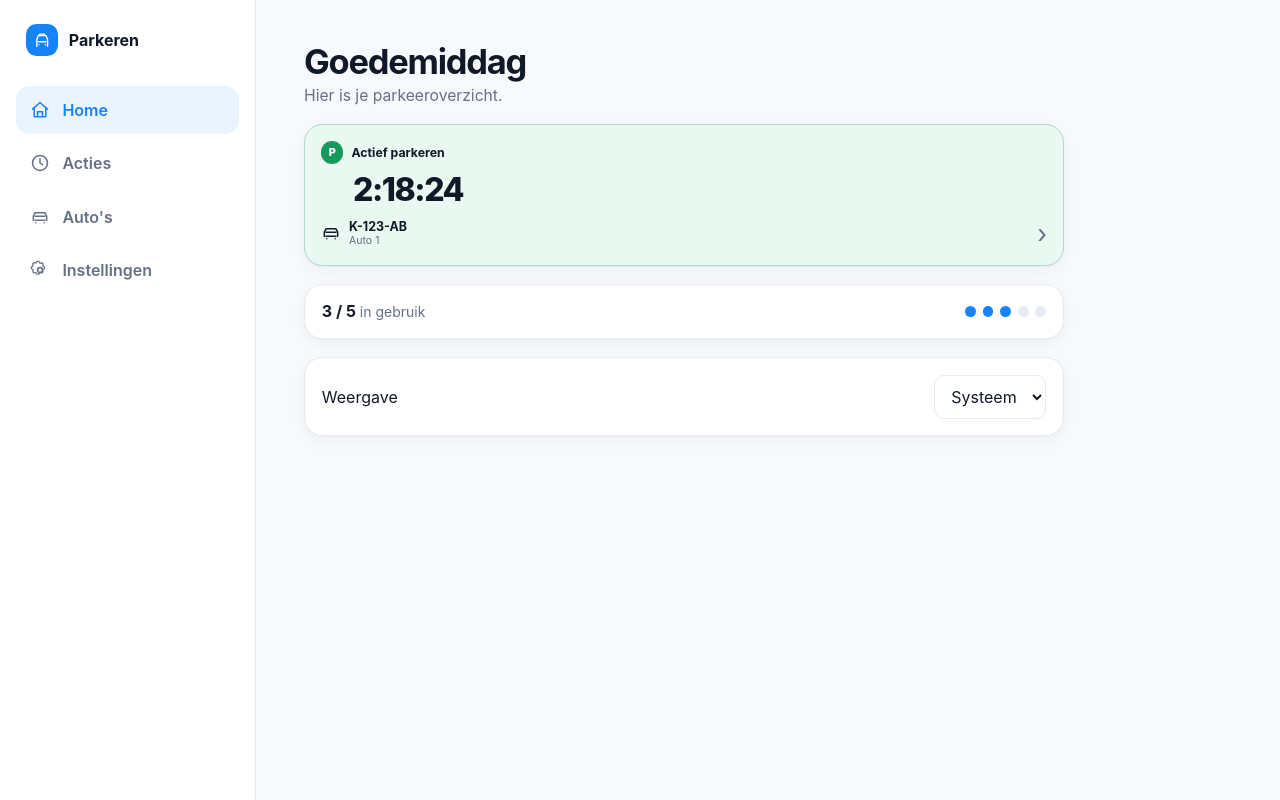
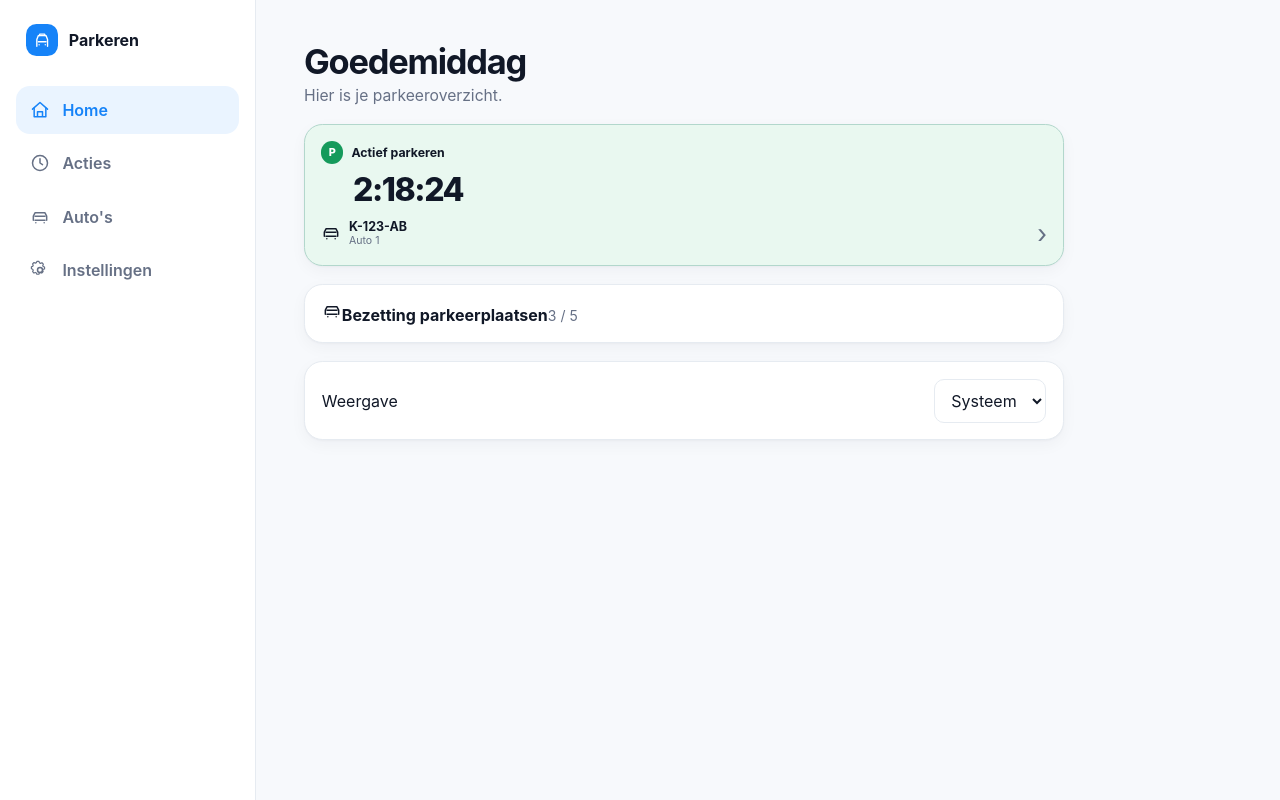
Before and after one commit to VanHinthem/Parkeren, a React (Vite) app in the folder src/Parkeren.Web/: page / in a window 1280 px wide. Built offline with nearby package versions, Linux system fonts and the light colour scheme.

Commit message:
style: rebuild capacity indicator

```diff
--- a/src/Parkeren.Web/src/components/CapacityIndicator.tsx
+++ b/src/Parkeren.Web/src/components/CapacityIndicator.tsx
@@ -1,15 +1,2 @@
-import "./CapacityIndicator.css";
-
-type Props = { used: number; total: number };
-
-export function CapacityIndicator({ used, total }: Props) {
-  const safeUsed = Math.min(Math.max(used, 0), total);
-  return (
-    <div className="capacity" aria-label={`${safeUsed} van ${total} parkeerplaatsen in gebruik`}>
-      <div><strong>{safeUsed} / {total}</strong><span> in gebruik</span></div>
-      <div className="capacity__slots" aria-hidden="true">
-        {Array.from({ length: total }, (_, index) => <span key={index} className={index < safeUsed ? "used" : ""} />)}
-      </div>
-    </div>
-  );
-}
+import { Icon } from "../design/icons/Icon"; import "./CapacityIndicator.css";
+export function CapacityIndicator({used,total}:{used:number;total:number}){const n=Math.min(Math.max(used,0),total);return <div className="capacity"><div className="capacity__heading"><Icon name="car"/><strong>Bezetting parkeerplaatsen</strong><span>{n} / {total}</span></div><div className="capacity__slots" aria-label={`${n} van ${total} plaatsen in gebruik`}>{Array.from({length:total},(_,i)=><i key={i} className={i<n?"used":""}/>)}</div></div>}
```
